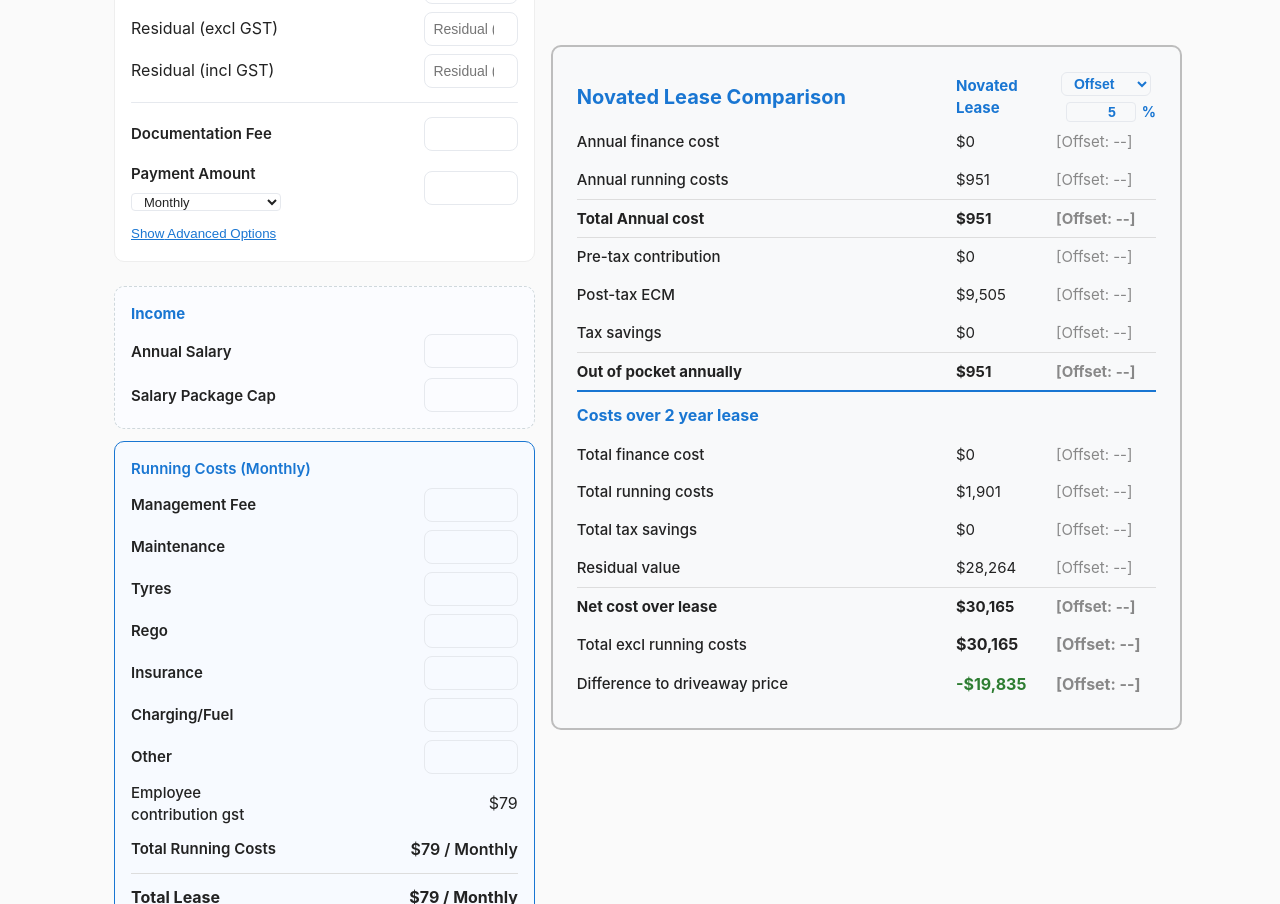
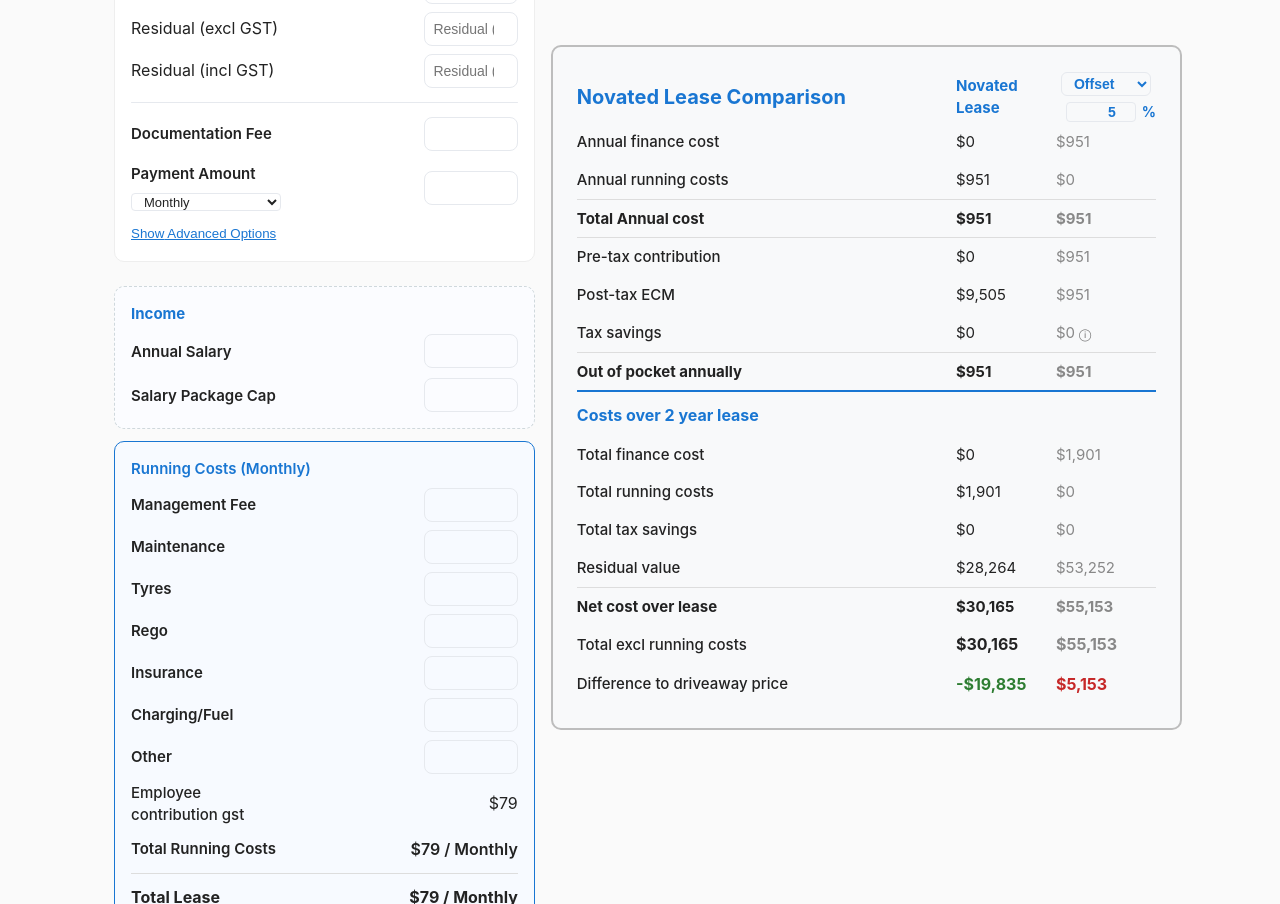
Before and after one commit to William-Aitken/novated-calculator, a Next.js app: page / in a window 1280 px wide. Shown: the part 400-1304 px from the top of the page. Built offline with nearby package versions, Linux system fonts and the light colour scheme.

Commit message:
Add HISA support; refactor running costs and tooltips

```diff
--- a/src/app/page.tsx
+++ b/src/app/page.tsx
@@ -46,9 +46,6 @@ export default function HomePage() {
     }
     return defaultRunningCosts;
   });
-
-  // Sum of running cost inputs (treated as amounts per selected payment period)
-  const totalRunningCostsPerPeriod = Object.values(runningCosts).reduce((sum: number, v) => sum + (Number(v) || 0), 0);
 
   // Handler for running costs
   // Handler for running costs (allow empty/undefined)
@@ -346,9 +343,15 @@ export default function HomePage() {
   };
 
   // Helper to render comparison column value based on comparison type
-  const getComparisonValue = (value: number | null) => {
+  const getComparisonValue = (selfValue: number | null, offsetValue: number | null = null, hisaValue: number | null = null) => {
     if (comparisonTarget === 'self') {
-      return value !== null ? formatCurrency(value) : '--';
+      return selfValue !== null ? formatCurrency(selfValue) : '--';
+    } else if (comparisonTarget === 'offset') {
+      return offsetValue !== null ? formatCurrency(offsetValue) : '--';
+    } else if (comparisonTarget === 'hisa') {
+      // If a specific HISA value was provided use it, otherwise fall back to the offset value
+      const v = hisaValue !== null ? hisaValue : offsetValue;
+      return v !== null ? formatCurrency(v) : '--';
     }
     return '[' + comparisonTarget.charAt(0).toUpperCase() + comparisonTarget.slice(1) + ': --]';
   };
@@ -365,11 +368,12 @@ export default function HomePage() {
 
   const runningCostsFrequencyLabel = paymentFrequencies.find(f => f.value === selectedFrequency)?.label || 'Monthly';
   const ecGstPerPeriod = (!isEv && (inputs.fbtBaseValue || 0)) ? (inputs.fbtBaseValue * 0.2 * 0.1 / (inputs.paymentsPerYear || 12)) : 0;
+  const totalRunningCostsPerPeriod = Object.values(runningCosts).reduce((sum: number, v) => sum + (Number(v) || 0), 0) + ecGstPerPeriod;
   const annualSalaryNum = Number(annualSalary) || 0;
   const packageCapNum = Number(packageCap) || 0;
   const postTaxEcm = !isEv ? Math.max(0, (inputs.fbtBaseValue || 0) * 0.2 - packageCapNum / 1.1) : 0;
-  const totalPerPeriod = totalRunningCostsPerPeriod + ecGstPerPeriod;
-  const totalAnnualRunningCosts = totalPerPeriod * (selectedFrequency || 12);
+  const normalRunningCostsPerPeriod = (totalRunningCostsPerPeriod - (runningCosts.managementFee || 0) - ecGstPerPeriod) * 1.1;
+  const totalAnnualRunningCosts = totalRunningCostsPerPeriod * (selectedFrequency || 12);
   const annualPaymentAmount = (Number(inputs.paymentAmount) || 0) * (inputs.paymentsPerYear || 12);
   const totalAnnualCost = totalAnnualRunningCosts + annualPaymentAmount;
   const preTaxContribution = Math.max(0, totalAnnualCost - postTaxEcm);
@@ -418,6 +422,53 @@ export default function HomePage() {
     const byoTaxAfter = calculateAUSIncomeTax(byoTaxableAfter);
     byoTaxSaved = Math.max(0, taxBefore - byoTaxAfter);
   }
+
+  // Calculate Offset values
+  let offsetAnnualFinanceCost: number = 0;
+  let offsetAnnualRunningCosts: number = 0;
+  let offsetTotalAnnualCost: number = 0;
+  let offsetPreTaxContribution: number = 0;
+  let offsetPostTaxEcm: number = 0;
+  let offsetTaxSaved: number = 0;
+  let offsetOutOfPocketAnnually: number = 0;
+  let offsetResidual: number = 0;
+  if (comparisonTarget === 'offset' || comparisonTarget === 'hisa') {
+    offsetAnnualRunningCosts = normalRunningCostsPerPeriod * selectedFrequency;
+    offsetOutOfPocketAnnually = totalAnnualCost - taxSaved;  // same as novated lease
+    offsetTotalAnnualCost = offsetOutOfPocketAnnually;
+    offsetPreTaxContribution = offsetOutOfPocketAnnually;
+    offsetPostTaxEcm = offsetOutOfPocketAnnually;
+    const interestAmountRunningCosts = offsetAnnualRunningCosts * 0.3 * (comparisonInterestRate / 100); // assume average running cost balance is 30% of annual running costs
+    // Calculate offset finance cost and periodic values
+    offsetAnnualFinanceCost = offsetTotalAnnualCost - offsetAnnualRunningCosts;
+    const paymentsPerYear = inputs.paymentsPerYear || 12;
+    const offsetPeriodicPayment = offsetAnnualFinanceCost / paymentsPerYear;
+    const offsetPeriodicRate = (comparisonInterestRate / 100) / paymentsPerYear;
+    const n = (inputs.leaseTermYears || 0) * paymentsPerYear;
+    const pv_payments = offsetPeriodicPayment * (Math.pow(1 + offsetPeriodicRate, n) - 1) / offsetPeriodicRate;
+    offsetResidual = (inputs.driveawayCost || 0) * Math.pow(1 + offsetPeriodicRate, n) - pv_payments;
+
+    if (comparisonTarget === 'offset') {
+      offsetTaxSaved = interestAmountRunningCosts; // interest saved, not taxed
+    } else if (comparisonTarget === 'hisa') {
+      // Calculate interest that would have been earned in HISA on the driveaway amount,
+      // accounting for periodic withdrawals (payments) and the final residual.
+      const totalPayments = offsetPeriodicPayment * n;
+      const driveawayInterestEarned = (offsetResidual + totalPayments - (inputs.driveawayCost || 0)) / (inputs.leaseTermYears || 0);
+      const taxOnDriveawayInterest = calculateAUSIncomeTax(annualSalaryNum - driveawayInterestEarned) - calculateAUSIncomeTax(annualSalaryNum);
+      offsetTaxSaved = interestAmountRunningCosts - taxOnDriveawayInterest;//interestAmountRunningCosts - driveawayInterestEarned - taxOnDriveawayInterest; // after-tax interest earned on driveaway amount
+    }
+  }
+
+  // Net cost over lease variables
+  const novatedNetCostOverLease = (totalAnnualRunningCosts + annualPaymentAmount - taxSaved) * (inputs.leaseTermYears || 0) + (results.residualInclGst || 0);
+  const byoNetCostOverLease = (totalAnnualRunningCosts + byoAnnualPayment - byoTaxSaved) * (inputs.leaseTermYears || 0) + (results.residualInclGst || 0);
+  const offsetNetCostOverLease = (offsetTotalAnnualCost - offsetTaxSaved) * (inputs.leaseTermYears || 0) + offsetResidual;
+
+  // Total excl running costs variables
+  const novatedTotalExclRunning = novatedNetCostOverLease - (normalRunningCostsPerPeriod * selectedFrequency * (inputs.leaseTermYears || 0));
+  const byoTotalExclRunning = byoNetCostOverLease - (normalRunningCostsPerPeriod * selectedFrequency * (inputs.leaseTermYears || 0));
+  const offsetTotalExclRunning = offsetNetCostOverLease - (offsetAnnualRunningCosts * (inputs.leaseTermYears || 0));
 
   // Diff detection: compare provided inputs to calculated results
   const DIFF_THRESHOLD = 0.02; // 2%
@@ -708,13 +759,13 @@ export default function HomePage() {
               <div style={{ marginTop: '12px', display: 'flex', justifyContent: 'space-between', alignItems: 'center' }}>
                 <span style={{ minWidth: 150, fontWeight: 600, color: '#222', fontSize: '15px' }}>Total Running Costs </span>
                 <div style={{ textAlign: 'right' }}>
-                  <div style={{ fontWeight: 600 }}>{formatCurrency(totalPerPeriod)} / {runningCostsFrequencyLabel}</div>
+                  <div style={{ fontWeight: 600 }}>{formatCurrency(totalRunningCostsPerPeriod)} / {runningCostsFrequencyLabel}</div>
                 </div>
               </div>
               <div style={{ marginTop: '12px', paddingTop: '12px', borderTop: '1px solid #ddd', display: 'flex', justifyContent: 'space-between', alignItems: 'center' }}>
                 <span style={{ minWidth: 150, fontWeight: 700, color: '#222', fontSize: '16px' }}>Total Lease</span>
                 <div style={{ textAlign: 'right' }}>
-                  <div style={{ fontWeight: 700, color: '#222', fontSize: '16px' }}>{formatCurrency(totalPerPeriod + (Number(inputs.paymentAmount) || 0))} / {runningCostsFrequencyLabel}</div>
+                  <div style={{ fontWeight: 700, color: '#222', fontSize: '16px' }}>{formatCurrency(totalRunningCostsPerPeriod + (Number(inputs.paymentAmount) || 0))} / {runningCostsFrequencyLabel}</div>
                 </div>
               </div>
               <div style={{ marginTop: '12px', paddingTop: '12px', borderTop: '1px solid #ddd', display: 'flex', justifyContent: 'space-between', alignItems: 'center' }}>
@@ -891,37 +942,49 @@ export default function HomePage() {
                   <tr>
                     <td style={{ fontWeight: 500, padding: '8px 0', textAlign: 'left' }}>Annual finance cost</td>
                     <td className="center-col" style={{ padding: '8px 0' }}>{formatCurrency(annualPaymentAmount)}</td>
-                    <td className="center-col" style={{ padding: '8px 0', color: comparisonTarget === 'self' ? '#222' : '#888' }}>{getComparisonValue(comparisonTarget === 'self' ? byoAnnualPayment : null)}</td>
+                    <td className="center-col" style={{ padding: '8px 0', color: comparisonTarget === 'self' ? '#222' : '#888' }}>{getComparisonValue(byoAnnualPayment, offsetAnnualFinanceCost)}</td>
                   </tr>
                   <tr>
                     <td style={{ fontWeight: 500, padding: '8px 0', textAlign: 'left' }}>Annual running costs</td>
                     <td className="center-col" style={{ padding: '8px 0' }}>{formatCurrency(totalAnnualRunningCosts)}</td>
-                    <td className="center-col" style={{ padding: '8px 0', color: comparisonTarget === 'self' ? '#222' : '#888' }}>{getComparisonValue(comparisonTarget === 'self' ? totalAnnualRunningCosts : null)}</td>
+                    <td className="center-col" style={{ padding: '8px 0', color: comparisonTarget === 'self' ? '#222' : '#888' }}>{getComparisonValue(totalAnnualRunningCosts, offsetAnnualRunningCosts)}</td>
                   </tr>
                   <tr style={{ borderTop: '1px solid #ddd', borderBottom: '1px solid #ddd' }}>
                     <td style={{ fontWeight: 700, padding: '8px 0', textAlign: 'left' }}>Total Annual cost</td>
                     <td className="center-col" style={{ padding: '8px 0', fontWeight: 700 }}>{formatCurrency(totalAnnualRunningCosts+annualPaymentAmount)}</td>
-                    <td className="center-col" style={{ padding: '8px 0', fontWeight: 700, color: comparisonTarget === 'self' ? '#222' : '#888' }}>{getComparisonValue(comparisonTarget === 'self' ? totalAnnualRunningCosts + byoAnnualPayment : null)}</td>
+                    <td className="center-col" style={{ padding: '8px 0', fontWeight: 700, color: comparisonTarget === 'self' ? '#222' : '#888' }}>{getComparisonValue(totalAnnualRunningCosts + byoAnnualPayment, offsetTotalAnnualCost)}</td>
                   </tr>
                   <tr>
                     <td style={{ fontWeight: 500, padding: '8px 0', textAlign: 'left' }}>Pre-tax contribution</td>
                     <td className="center-col" style={{ padding: '8px 0' }}>{formatCurrency(preTaxContribution)}</td>
-                    <td className="center-col" style={{ padding: '8px 0', color: comparisonTarget === 'self' ? '#222' : '#888' }}>{getComparisonValue(comparisonTarget === 'self' ? Math.max(0, totalAnnualRunningCosts + byoAnnualPayment - postTaxEcm) : null)}</td>
+                    <td className="center-col" style={{ padding: '8px 0', color: comparisonTarget === 'self' ? '#222' : '#888' }}>{getComparisonValue(Math.max(0, totalAnnualRunningCosts + byoAnnualPayment - postTaxEcm), offsetPreTaxContribution)}</td>
                   </tr>
                   <tr>
                     <td style={{ fontWeight: 500, padding: '8px 0', textAlign: 'left' }}>Post-tax ECM</td>
                     <td className="center-col" style={{ padding: '8px 0' }}>{formatCurrency(postTaxEcm)}</td>
-                    <td className="center-col" style={{ padding: '8px 0', color: comparisonTarget === 'self' ? '#222' : '#888' }}>{getComparisonValue(comparisonTarget === 'self' ? postTaxEcm : null)}</td>
+                    <td className="center-col" style={{ padding: '8px 0', color: comparisonTarget === 'self' ? '#222' : '#888' }}>{getComparisonValue(postTaxEcm, offsetPostTaxEcm)}</td>
                   </tr>
                   <tr>
                     <td style={{ fontWeight: 500, padding: '8px 0', textAlign: 'left' }}>Tax savings</td>
                     <td className="center-col" style={{ padding: '8px 0' }}>{formatCurrency(taxSaved)}</td>
-                    <td className="center-col" style={{ padding: '8px 0', color: comparisonTarget === 'self' ? '#222' : '#888' }}>{getComparisonValue(comparisonTarget === 'self' ? byoTaxSaved : null)}</td>
+                    <td className="center-col" style={{ padding: '8px 0', color: comparisonTarget === 'self' ? '#222' : '#888' }}>
+                      {comparisonTarget === 'offset' ? (
+                        <>
+                          {formatCurrency(offsetTaxSaved)}
+                          <span title="Interest saved by having running costs in offset. Assumed running cost balance averages 30% of annual running costs" style={{ cursor: 'help', fontSize: '12px', color: '#666', marginLeft: '4px' }}>ⓘ</span>
+                        </>
+                      ) : comparisonTarget === 'hisa' ? (
+                        <>
+                          {formatCurrency(offsetTaxSaved)}
+                          <span title="After-tax interest that would have been earned in HISA on the driveaway amount, accounting for payments and residual. Assumed running cost balance averages 30% of annual running costs" style={{ cursor: 'help', fontSize: '12px', color: '#666', marginLeft: '4px' }}>ⓘ</span>
+                        </>
+                      ) : getComparisonValue(byoTaxSaved, offsetTaxSaved)}
+                    </td>
                   </tr>
                   <tr style={{ borderTop: '1px solid #ddd' }}>
                     <td style={{ fontWeight: 700, padding: '8px 0', textAlign: 'left' }}>Out of pocket annually</td>
                     <td className="center-col" style={{ padding: '8px 0', fontWeight: 700 }}>{formatCurrency((totalAnnualRunningCosts + annualPaymentAmount) - taxSaved)}</td>
-                    <td className="center-col" style={{ padding: '8px 0', fontWeight: 700, color: comparisonTarget === 'self' ? '#222' : '#888' }}>{getComparisonValue(comparisonTarget === 'self' ? (totalAnnualRunningCosts + byoAnnualPayment - byoTaxSaved) : null)}</td>
+                    <td className="center-col" style={{ padding: '8px 0', fontWeight: 700, color: comparisonTarget === 'self' ? '#222' : '#888' }}>{getComparisonValue(totalAnnualRunningCosts + byoAnnualPayment - byoTaxSaved, offsetOutOfPocketAnnually)}</td>
                   </tr>
                   <tr style={{ borderTop: '2px solid #1976d2' }}>
                     <td colSpan={3} style={{ fontWeight: 700, padding: '12px 0 8px 0', color: '#1976d2', fontSize: '16px', textAlign: 'left' }}>
@@ -931,32 +994,32 @@ export default function HomePage() {
                   <tr>
                     <td style={{ fontWeight: 500, padding: '8px 0', textAlign: 'left' }}>Total finance cost</td>
                     <td className="center-col" style={{ padding: '8px 0' }}>{formatCurrency(annualPaymentAmount * (inputs.leaseTermYears || 0))}</td>
-                    <td className="center-col" style={{ padding: '8px 0', color: comparisonTarget === 'self' ? '#222' : '#888' }}>{getComparisonValue(comparisonTarget === 'self' ? byoAnnualPayment * (inputs.leaseTermYears || 0) : null)}</td>
+                    <td className="center-col" style={{ padding: '8px 0', color: comparisonTarget === 'self' ? '#222' : '#888' }}>{getComparisonValue(byoAnnualPayment * (inputs.leaseTermYears || 0), offsetAnnualFinanceCost * (inputs.leaseTermYears || 0))}</td>
                   </tr>
                   <tr>
                     <td style={{ fontWeight: 500, padding: '8px 0', textAlign: 'left' }}>Total running costs</td>
                     <td className="center-col" style={{ padding: '8px 0' }}>{formatCurrency(totalAnnualRunningCosts * (inputs.leaseTermYears || 0))}</td>
-                    <td className="center-col" style={{ padding: '8px 0', color: comparisonTarget === 'self' ? '#222' : '#888' }}>{getComparisonValue(comparisonTarget === 'self' ? totalAnnualRunningCosts * (inputs.leaseTermYears || 0) : null)}</td>
+                    <td className="center-col" style={{ padding: '8px 0', color: comparisonTarget === 'self' ? '#222' : '#888' }}>{getComparisonValue(totalAnnualRunningCosts * (inputs.leaseTermYears || 0), offsetAnnualRunningCosts * (inputs.leaseTermYears || 0))}</td>
                   </tr>
                   <tr>
                     <td style={{ fontWeight: 500, padding: '8px 0', textAlign: 'left' }}>Total tax savings</td>
                     <td className="center-col" style={{ padding: '8px 0' }}>{formatCurrency(taxSaved * (inputs.leaseTermYears || 0))}</td>
-                    <td className="center-col" style={{ padding: '8px 0', color: comparisonTarget === 'self' ? '#222' : '#888' }}>{getComparisonValue(comparisonTarget === 'self' ? byoTaxSaved * (inputs.leaseTermYears || 0) : null)}</td>
+                    <td className="center-col" style={{ padding: '8px 0', color: comparisonTarget === 'self' ? '#222' : '#888' }}>{getComparisonValue(byoTaxSaved * (inputs.leaseTermYears || 0), offsetTaxSaved * (inputs.leaseTermYears || 0))}</td>
                   </tr>
                   <tr>
                     <td style={{ fontWeight: 500, padding: '8px 0', textAlign: 'left' }}>Residual value</td>
                     <td className="center-col" style={{ padding: '8px 0' }}>{formatCurrency(results.residualInclGst || 0)}</td>
-                    <td className="center-col" style={{ padding: '8px 0', color: comparisonTarget === 'self' ? '#222' : '#888' }}>{getComparisonValue(comparisonTarget === 'self' ? results.residualInclGst || 0 : null)}</td>
+                    <td className="center-col" style={{ padding: '8px 0', color: comparisonTarget === 'self' ? '#222' : '#888' }}>{getComparisonValue(results.residualInclGst || 0, offsetResidual)}</td>
                   </tr>
                   <tr style={{ borderTop: '1px solid #ddd' }}>
                     <td style={{ fontWeight: 700, padding: '8px 0', textAlign: 'left' }}>Net cost over lease</td>
-                    <td className="center-col" style={{ padding: '8px 0', fontWeight: 700 }}>{formatCurrency((totalAnnualRunningCosts + annualPaymentAmount - taxSaved) * (inputs.leaseTermYears || 0) + (results.residualInclGst || 0))}</td>
-                    <td className="center-col" style={{ padding: '8px 0', color: comparisonTarget === 'self' ? '#222' : '#888', fontWeight: 700 }}>{getComparisonValue(comparisonTarget === 'self' ? (totalAnnualRunningCosts + byoAnnualPayment - byoTaxSaved) * (inputs.leaseTermYears || 0) + (results.residualInclGst || 0) : null)}</td>
+                    <td className="center-col" style={{ padding: '8px 0', fontWeight: 700 }}>{formatCurrency(novatedNetCostOverLease)}</td>
+                    <td className="center-col" style={{ padding: '8px 0', color: comparisonTarget === 'self' ? '#222' : '#888', fontWeight: 700 }}>{getComparisonValue(byoNetCostOverLease, offsetNetCostOverLease)}</td>
                   </tr>
                   <tr>
                     <td style={{ fontWeight: 500, padding: '8px 0', textAlign: 'left' }}>Total excl running costs</td>
-                    <td className="center-col" style={{ padding: '8px 0', fontWeight: 700, fontSize: '16px' }}>{formatCurrency((totalAnnualRunningCosts + annualPaymentAmount - taxSaved) * (inputs.leaseTermYears || 0) + (results.residualInclGst || 0) - ((totalPerPeriod - (runningCosts.managementFee || 0) - ecGstPerPeriod) * selectedFrequency * (inputs.leaseTermYears || 0) * 1.1))}</td>
-                    <td className="center-col" style={{ padding: '8px 0', color: comparisonTarget === 'self' ? '#222' : '#888', fontWeight: 700, fontSize: '16px' }}>{getComparisonValue(comparisonTarget === 'self' ? (totalAnnualRunningCosts + byoAnnualPayment - byoTaxSaved) * (inputs.leaseTermYears || 0) + (results.residualInclGst || 0) - ((totalPerPeriod - (runningCosts.managementFee || 0) - ecGstPerPeriod) * selectedFrequency * (inputs.leaseTermYears || 0) * 1.1) : null)}</td>
+                    <td className="center-col" style={{ padding: '8px 0', fontWeight: 700, fontSize: '16px' }}>{formatCurrency(novatedTotalExclRunning)}</td>
+                    <td className="center-col" style={{ padding: '8px 0', color: comparisonTarget === 'self' ? '#222' : '#888', fontWeight: 700, fontSize: '16px' }}>{getComparisonValue(byoTotalExclRunning, offsetTotalExclRunning)}</td>
                   </tr>
                   <tr>
                     <td style={{ fontWeight: 500, padding: '8px 0', textAlign: 'left' }}>Difference to driveaway price</td>
@@ -964,14 +1027,27 @@ export default function HomePage() {
                       padding: '8px 0',
                       fontWeight: 700,
                       fontSize: '16px',
-                      color: ((totalAnnualRunningCosts + annualPaymentAmount - taxSaved) * (inputs.leaseTermYears || 0) + (results.residualInclGst || 0) - ((totalPerPeriod - (runningCosts.managementFee || 0) - ecGstPerPeriod) * selectedFrequency * (inputs.leaseTermYears || 0) * 1.1) - (inputs.driveawayCost || 0)) < 0 ? '#2e7d32' : '#c62828'
+                      color: (novatedTotalExclRunning - (inputs.driveawayCost || 0)) < 0 ? '#2e7d32' : '#c62828'
                     }}>
-                      {formatCurrency((totalAnnualRunningCosts + annualPaymentAmount - taxSaved) * (inputs.leaseTermYears || 0) + (results.residualInclGst || 0) - ((totalPerPeriod - (runningCosts.managementFee || 0) - ecGstPerPeriod) * selectedFrequency * (inputs.leaseTermYears || 0) * 1.1) - (inputs.driveawayCost || 0))}
+                      {formatCurrency(novatedTotalExclRunning - (inputs.driveawayCost || 0))}
                     </td>
                     <td className="center-col" style={{ padding: '8px 0', color: comparisonTarget === 'self' ? '#222' : '#888', fontWeight: 700, fontSize: '16px' }}>
                       {comparisonTarget === 'self' ? (() => {
-                        const byoExclRunning = (totalAnnualRunningCosts + byoAnnualPayment - byoTaxSaved) * (inputs.leaseTermYears || 0) + (results.residualInclGst || 0) - ((totalPerPeriod - (runningCosts.managementFee || 0) - ecGstPerPeriod) * selectedFrequency * (inputs.leaseTermYears || 0) * 1.1);
-                        const diff = byoExclRunning - (inputs.driveawayCost || 0);
+                        const diff = byoTotalExclRunning - (inputs.driveawayCost || 0);
+                        return (
+                          <span style={{ color: diff < 0 ? '#2e7d32' : '#c62828' }}>
+                            {formatCurrency(diff)}
+                          </span>
+                        );
+                      })() : comparisonTarget === 'offset' ? (() => {
+                        const diff = offsetTotalExclRunning - (inputs.driveawayCost || 0);
+                        return (
+                          <span style={{ color: diff < 0 ? '#2e7d32' : '#c62828' }}>
+                            {formatCurrency(diff)}
+                          </span>
+                        );
+                      })() : comparisonTarget === 'hisa' ? (() => {
+                        const diff = offsetTotalExclRunning - (inputs.driveawayCost || 0);
                         return (
                           <span style={{ color: diff < 0 ? '#2e7d32' : '#c62828' }}>
                             {formatCurrency(diff)}
```
Also changed, not shown: 16 other files (tests, documents, lock files or other folders).
